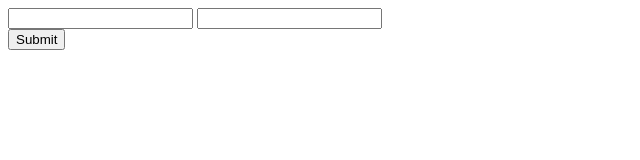
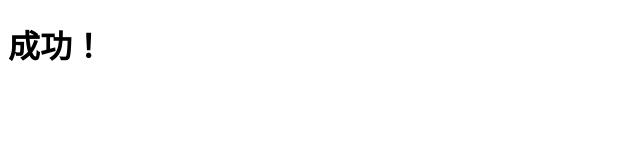
Before and after one commit to KeeJiang/keejiang.github.io, a plain HTML site: page index.html in a window 1280 px wide. Shown: the whole page, without its empty margins (0-640 px from the left). Drawn offline with Linux system fonts and the light colour scheme.

Commit message:
modify index.html

```diff
--- a/index.html
+++ b/index.html
@@ -5,12 +5,6 @@
     <title>Title</title>
 </head>
 <body>
-    <form action="" method="post">
-        <input type="text" name="username">
-        <input type="password" name="password">
-    </br>
-        <input type="submit">
-    </form>
-
+    <h1>成功！</h1>
 </body>
 </html>
```
